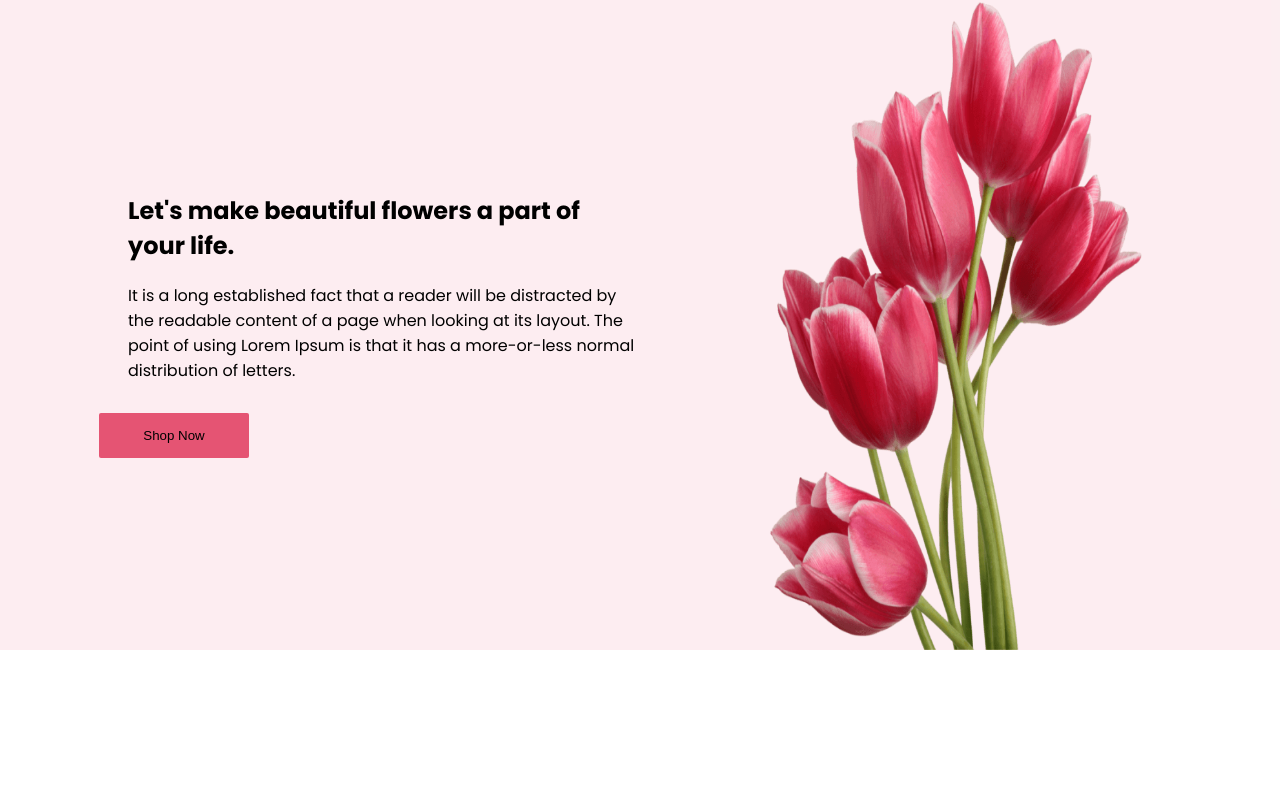
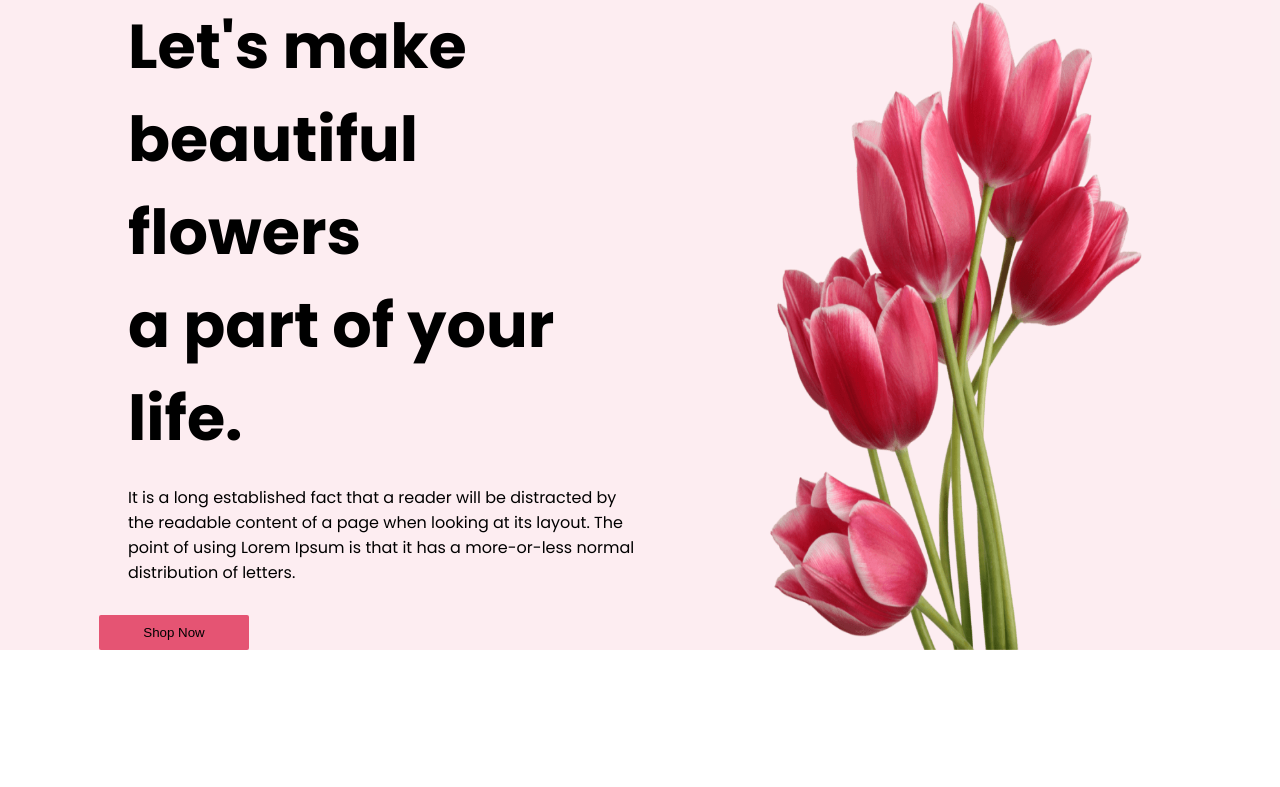
Before and after one commit to rokib97/flower-shop-conceptual-b10, a plain HTML site: page index.html in a window 1280 px wide. Shown: the top 787 px of the page. Drawn offline with Linux system fonts and the light colour scheme.

Commit message:
fixed banner image

```diff
--- a/index.html
+++ b/index.html
@@ -11,7 +11,11 @@
       <section class="banner-section-container">
         <div class="banner-content">
           <div class="banner-text-container">
-            <h1>Let's make beautiful flowers a part of your life.</h1>
+            <h1>
+              Let's make <br />
+              beautiful flowers <br />
+              a part of your life.
+            </h1>
             <p>
               It is a long established fact that a reader will be distracted by
               the readable content of a page when looking at its layout. The
--- a/styles/style.css
+++ b/styles/style.css
@@ -29,6 +29,7 @@ body {
 }
 .banner-text-container h1 {
   margin-bottom: 20px;
+  font-size: 62px;
 }
 .banner-text-container button {
   width: 150px;
```
